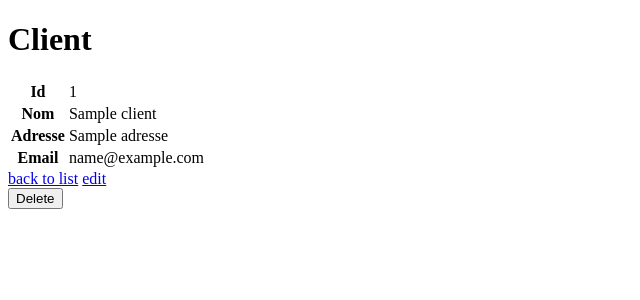
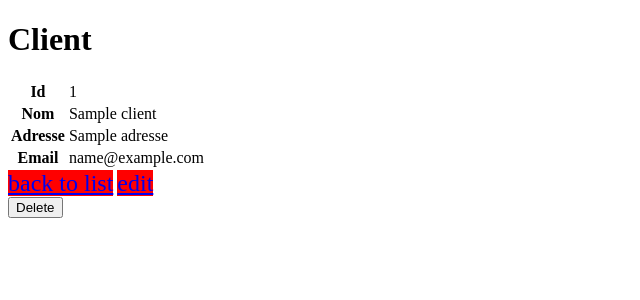
Before and after one commit to benjformation/livraison, a Symfony app: template templates/client/show.html.twig in a window 1280 px wide. Shown: the top 300 px of the page, without its empty margins (0-640 px from the left). Run offline with Twig, Linux system fonts and the light colour scheme; the template is opened without the code that fills it: most values are stand-ins (such as "Sample title", 1, 10 or a date in 2020); some libraries are stand-ins or nearby versions.

Commit message:
Merge branch 'master' of https://github.com/benjformation/livraison
# Conflicts:
#	.env
#	.gitignore

```diff
--- a/config/routes.yaml
+++ b/config/routes.yaml
@@ -2,6 +2,8 @@
 #    path: /
 #    controller: App\Controller\DefaultController::index
 
+#nom de la route
+#
 client_listerTout:
     path: /client/listerTout
     controller: App\Controller\ClientController::listerTout
--- /dev/null
+++ b/public/CssSimple/style.css
@@ -0,0 +1,4 @@
+a{
+    font-size: x-large;
+    background-color: red;
+}
--- a/templates/base.html.twig
+++ b/templates/base.html.twig
@@ -4,9 +4,11 @@
         <meta charset="UTF-8">
         <title>{% block title %}Welcome!{% endblock %}</title>
         {% block stylesheets %}{% endblock %}
+        <link rel="stylesheet" type="text/css" href="/CssSimple/style.css">
     </head>
     <body>
         {% block body %}{% endblock %}
+
         {% block javascripts %}{% endblock %}
     </body>
 </html>
--- a/templates/index.twig
+++ b/templates/index.twig
@@ -1,5 +1,9 @@
 {% extends 'base.html.twig' %}
 
 {% block body %}
-    <a href="{{ path('client_index') }}">CLIENTS</a>
+    <a href="{{ path('client_listerTout') }}">CLIENTS</a>
+    <h1>jijujj</h1>
+
+
+
 {% endblock %}
```
